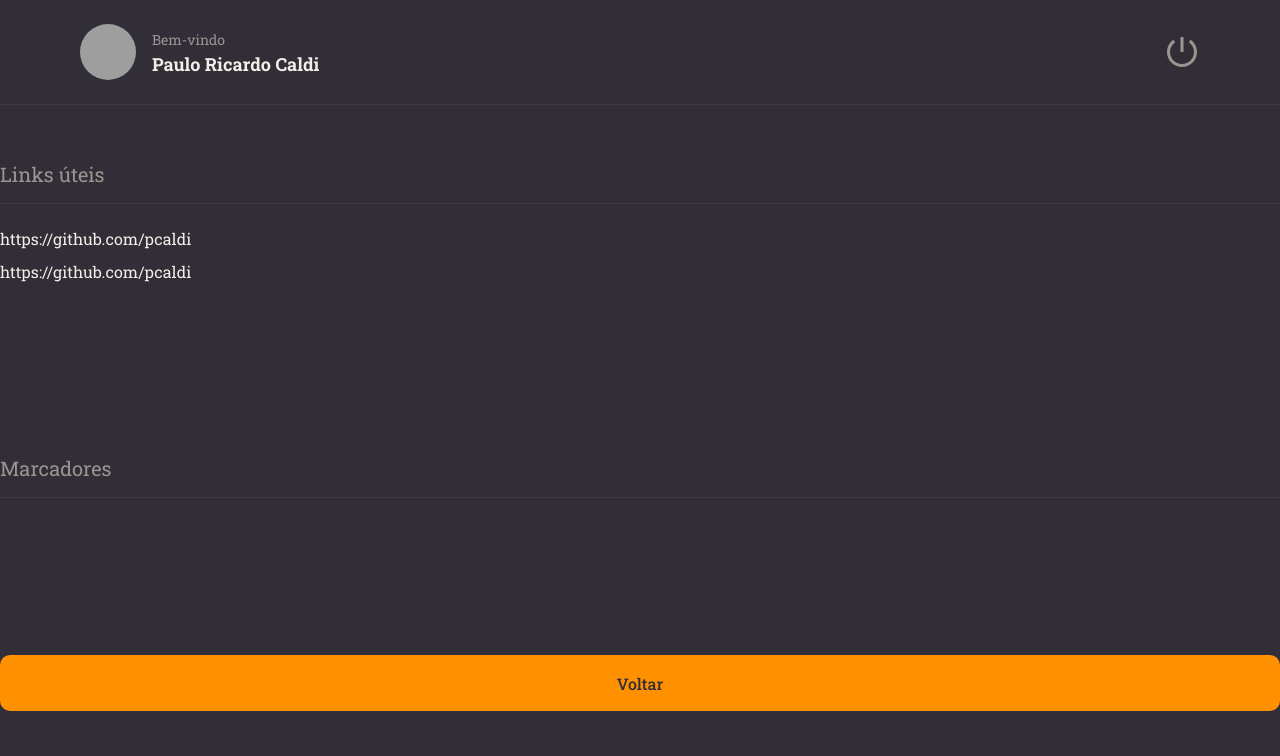
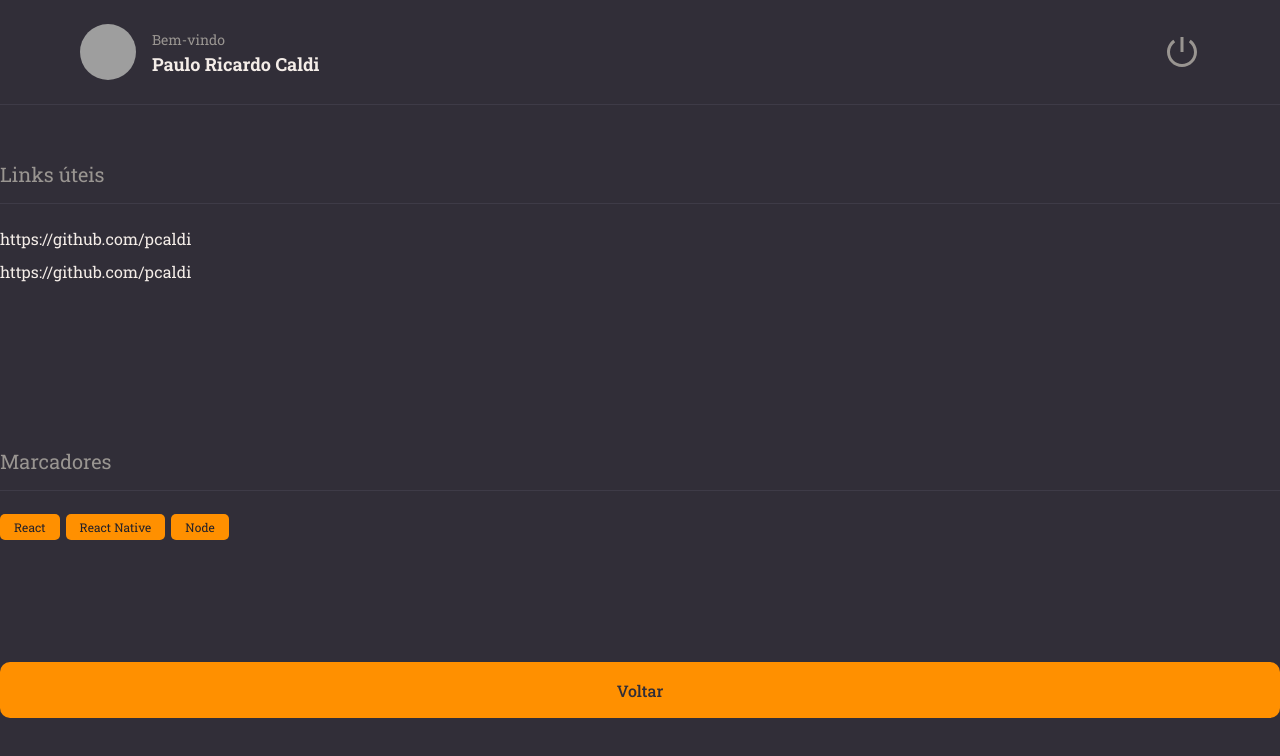
Before and after one commit to pcaldi/rocketNotes, a React (Vite) app: page / in a window 1280 px wide. Shown: the top 756 px of the page. Built offline with nearby package versions, Linux system fonts and the light colour scheme; grey boxes are pictures that could not be loaded.

Commit message:
Criando component Tag e aplicando em Details

```diff
--- /dev/null
+++ b/src/components/Tag/index.jsx
@@ -0,0 +1,12 @@
+import { Container } from "./styles";
+
+
+// eslint-disable-next-line react/prop-types
+export function Tag({ title }) {
+  return (
+    <Container>
+      {title}
+    </Container>
+  )
+
+}
--- /dev/null
+++ b/src/components/Tag/styles.js
@@ -0,0 +1,11 @@
+import styled from "styled-components";
+
+export const Container = styled.span`
+  font-size: 12px;
+  padding: 5px 14px;
+  border-radius:5px ;
+  margin-right: 6px;
+  color: ${({ theme }) => theme.COLORS.BACKGROUND_900};
+  background: ${({ theme }) => theme.COLORS.ORANGE};
+
+`
--- a/src/pages/Details/index.jsx
+++ b/src/pages/Details/index.jsx
@@ -3,6 +3,7 @@ import { Container, Links } from "./styles"
 import { Header } from "../../components/Header"
 import { Button } from "../../components/Button"
 import { Section } from "../../components/Section"
+import { Tag } from "../../components/Tag"
 
 export function Details() {
   return (
@@ -22,6 +23,9 @@ export function Details() {
 
       <Section title="Marcadores">
 
+        <Tag title="React" />
+        <Tag title="React Native" />
+        <Tag title="Node" />
 
       </Section>
 
```
